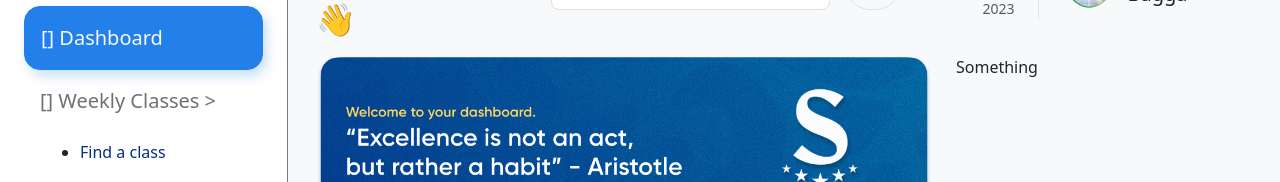
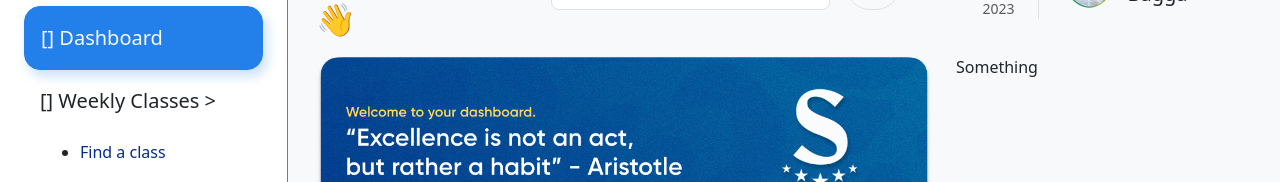
Before and after one commit to sambasocccerschools/frontend, a Nuxt app: page /synco/dashboard in a window 1280 px wide. Shown: the part 123-305 px from the top of the page. Built offline with nearby package versions, Linux system fonts and the light colour scheme.

Commit message:
remove ssr for admin dashboards

```diff
--- a/components/synco/synco-navigation.vue
+++ b/components/synco/synco-navigation.vue
@@ -7,9 +7,9 @@
       [] Dashboard
     </NuxtLink>
     <!-- Weekly Classes -->
-    <NuxtLink to="/synco/weekly-classes/" class="btn-nav disabled border-0" active-class="btn-nav-active">
+    <button class="btn-nav border-0">
       [] Weekly Classes >
-    </NuxtLink>
+    </button>
     <ul class="ms-4">
       <li>
         <NuxtLink to="/synco/weekly-classes/find-a-class" class="btn-nav-link" exact-active-class="text-primary">
--- a/nuxt.config.ts
+++ b/nuxt.config.ts
@@ -1,5 +1,9 @@
 // https://nuxt.com/docs/api/configuration/nuxt-config
 export default defineNuxtConfig({
   devtools: { enabled: true },
-  // css: ['~/assets/scss/main.scss']
+  // Don't prerender SSR Synco and Parents Platform
+  routeRules: {
+    '/synco/**': { ssr: false },
+    '/parents/**': { ssr: false }
+  }
 })
```
